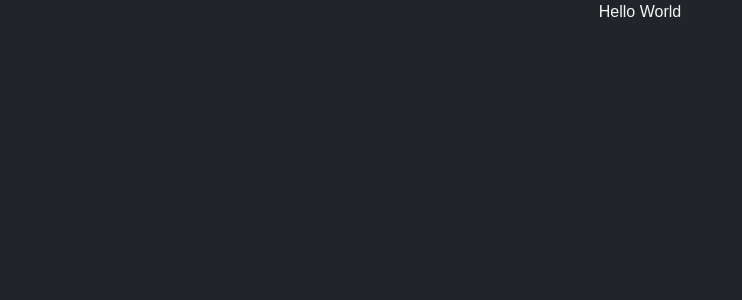
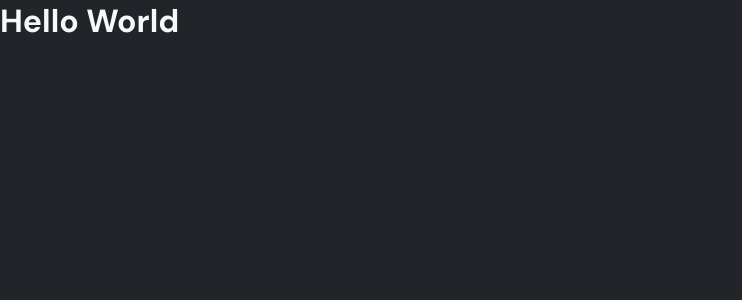
Before and after one commit to FabioPelagaggi/DogProject, a Next.js app: page / in a window 1280 px wide. Shown: the top 300 px of the page, without its empty margins (0-742 px from the left). Built offline with nearby package versions, Linux system fonts and the light colour scheme.

Commit message:
Styled-Components configuration

```diff
--- a/package.json
+++ b/package.json
@@ -11,16 +11,14 @@
   "dependencies": {
     "next": "12.2.5",
     "react": "18.2.0",
-    "react-dom": "18.2.0"
+    "react-dom": "18.2.0",
+    "styled-components": "^5.3.5"
   },
   "devDependencies": {
     "@types/node": "^18.7.6",
     "@types/react": "^18.0.17",
-    "autoprefixer": "^10.4.8",
     "eslint": "8.22.0",
     "eslint-config-next": "12.2.5",
-    "postcss": "^8.4.16",
-    "tailwindcss": "^3.1.8",
     "typescript": "^4.7.4"
   }
 }
--- a/postcss.config.js
+++ /dev/null
@@ -1,6 +0,0 @@
-module.exports = {
-  plugins: {
-    tailwindcss: {},
-    autoprefixer: {},
-  },
-}
--- a/src/pages/_app.tsx
+++ b/src/pages/_app.tsx
@@ -1,7 +1,16 @@
-import '../styles/globals.css'
+import { ThemeProvider } from 'styled-components';
+
+import GlobalStyle from '../styles/global';
+import defaultTheme from '../styles/theme';
 
 function MyApp({ Component, pageProps }) {
-  return <Component {...pageProps} />
+  return (
+    <ThemeProvider theme={defaultTheme}>
+      <GlobalStyle />
+      <Component {...pageProps} />
+    </ThemeProvider>
+  )
+
 }
 
 export default MyApp
--- a/src/pages/index.tsx
+++ b/src/pages/index.tsx
@@ -1,5 +1,3 @@
 export default function Home() {
-  return (
-    <h1 className="text-center">Hello World</h1>
-  )
+  return <h1>Hello World</h1>
 }
--- /dev/null
+++ b/src/styles/global.ts
@@ -0,0 +1,22 @@
+import { createGlobalStyle } from 'styled-components';
+
+export default createGlobalStyle`
+  @import url('https://fonts.googleapis.com/css2?family=DM+Sans:wght@400;700&display=swap');
+
+* {
+  margin: 0;
+  padding: 0;
+  box-sizing: border-box;
+  font-family: 'DM Sans', sans-serif;
+  -webkit-font-smoothing: antialiased;
+}
+
+body {
+  background-color: ${({ theme }) => theme.colors.gray[900]};
+  color: ${({ theme }) => theme.colors.green[50]}
+}
+
+button {
+  cursor: pointer;
+}
+`;
--- a/src/styles/globals.css
+++ /dev/null
@@ -1,9 +0,0 @@
-@tailwind base;
-@tailwind components;
-@tailwind utilities;
-@import url('https://fonts.googleapis.com/css2?family=DM+Sans:wght@400;700&display=swap');
-
-body {
-  @apply bg-gray-900 text-zinc-100;
-  -webkit-font-smoothing: antialiased;
-}
--- /dev/null
+++ b/src/styles/theme/index.ts
@@ -0,0 +1,15 @@
+/* eslint-disable import/no-anonymous-default-export */
+export default {
+  colors: {
+    green: {
+      50: '#F7F9F9',
+      100: '#DCE9E2',
+      200: '#00B37E',
+      700: '#00453A',
+    },
+    gray: {
+      500: '#495057',
+      900: '#212529',
+    },
+  },
+};
--- a/tailwind.config.js
+++ /dev/null
@@ -1,28 +0,0 @@
-/** @type {import('tailwindcss').Config} */
-module.exports = {
-  mode: 'jit',
-  content: [
-    './src/components/**/*.tsx',
-    './src/pages/**/*.tsx',
-  ],
-  theme: {
-    extend: {
-      fontFamily: {
-        sans: 'DM Sans, sans-serif',
-      },
-      colors: {
-        green: {
-          50: '#F7F9F9',
-          100: '#DCE9E2',
-          200: '#00B37E',
-          700: '#00453A',
-        },
-        gray: {
-          500: '#495057',
-          900: '#212529',
-        },
-      },
-    },
-  },
-  plugins: [],
-}
```
Also changed, not shown: src/components/Logo.tsx (added, +29 -0 lines), 1 other file (tests, documents, lock files or other folders).
